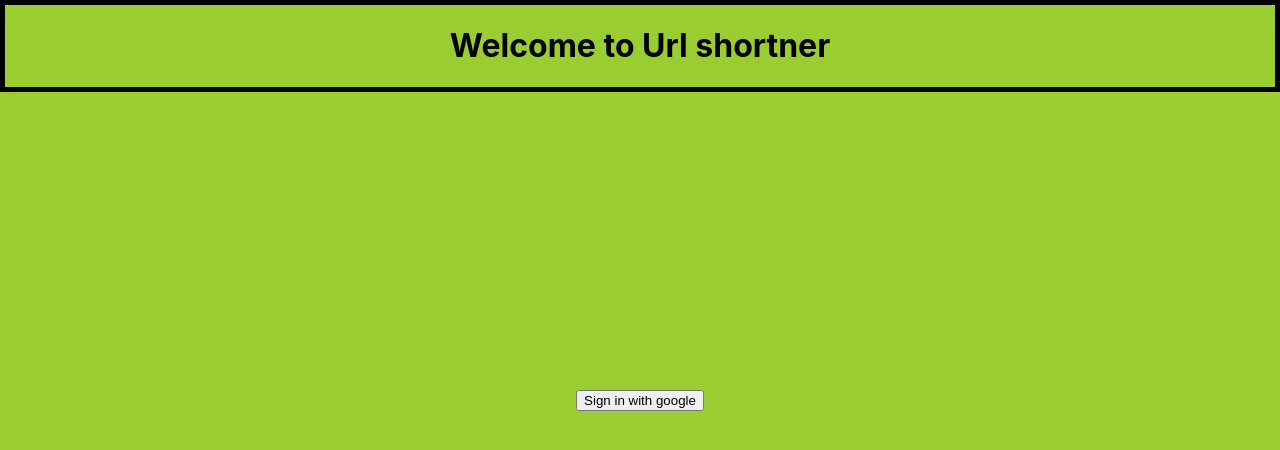
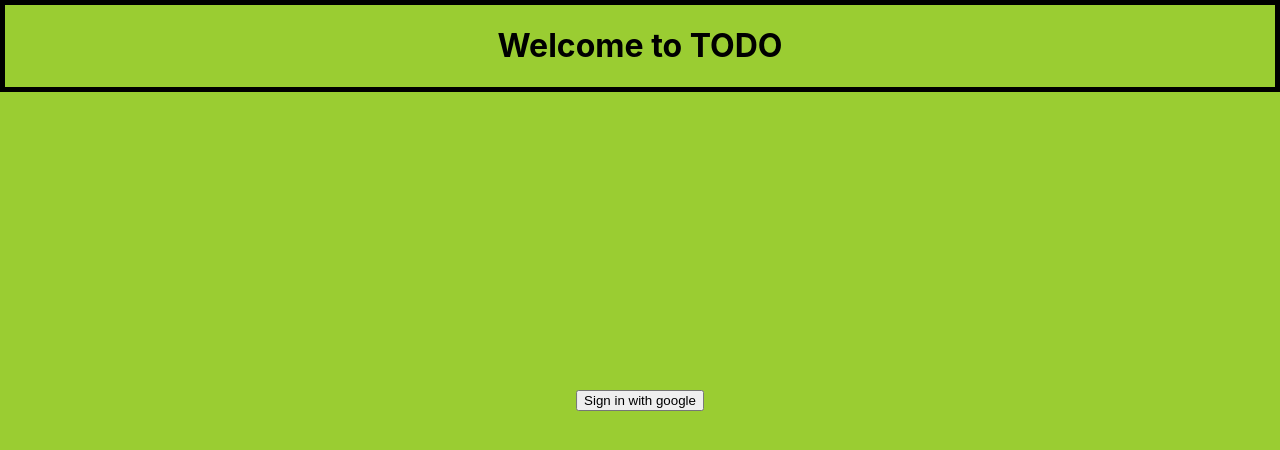
Before and after one commit to KKTA22/projtodo, a React (Create React App) app: page / in a window 1280 px wide. Shown: the top 450 px of the page. Built offline with nearby package versions, Linux system fonts and the light colour scheme; no server answers.

Commit message:
changed wrong heading

```diff
--- a/src/App.js
+++ b/src/App.js
@@ -19,7 +19,7 @@ function App() {
 
   return (
     <div className="app">
-      <h1>Welcome to Url shortner</h1>
+      <h1>Welcome to TODO</h1>
       {user ? <Home user={user} /> : <Login />}
     </div>
   );
```
